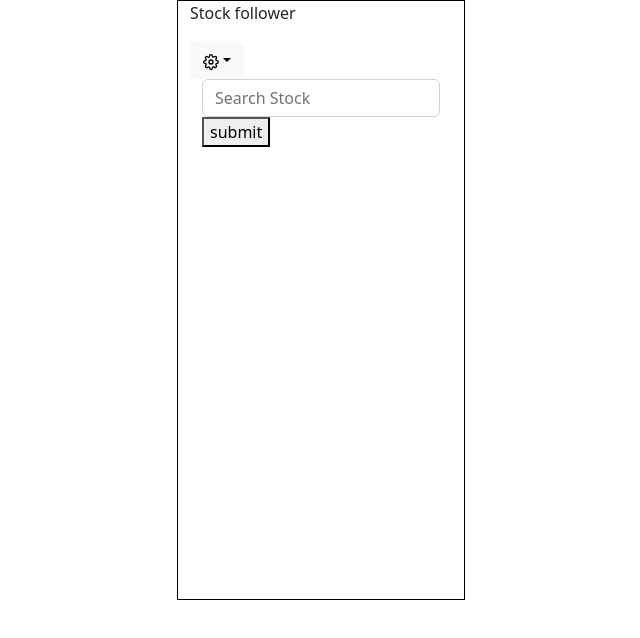
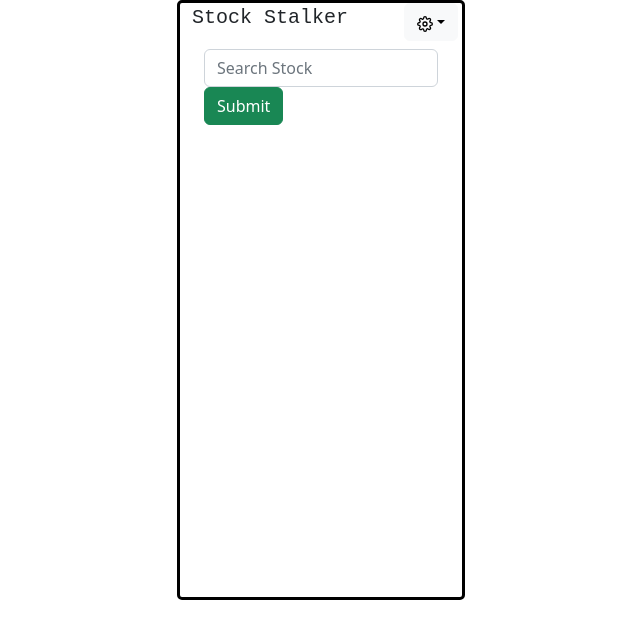
Before and after one commit to Smejia3409/stock-app, a React (Create React App) app in the folder frontend/: page / in a window 1280 px wide. Shown: the top 638 px of the page, without its empty margins (319-959 px from the left). Built offline with nearby package versions, Linux system fonts and the light colour scheme.

Commit message:
fixed extension css layout

```diff
--- a/frontend/src/App.tsx
+++ b/frontend/src/App.tsx
@@ -39,11 +39,9 @@ function App() {
     <div className="container extension">
       <StockContext.Provider value={{ stock, setStock }}>
         <StockDetails.Provider value={{ stockDetails, setStockDetails }}>
-          <div className="row w-100">
-            <p className="col-11">Stock follower</p>
-            {/* <button className="btn btn-light col-1">
-              <FiSettings />
-            </button> */}
+          <div className="row ">
+            <p className="col-9 app-headers">Stock Stalker</p>
+
             <Dropdown className="col-1">
               <Dropdown.Toggle variant="light" id="dropdown-basic">
                 <FiSettings />
@@ -53,8 +51,6 @@ function App() {
                 <Dropdown.Item href="#/action-1">
                   Delete Favorites Stocks
                 </Dropdown.Item>
-                <Dropdown.Item href="#/action-2">Another action</Dropdown.Item>
-                <Dropdown.Item href="#/action-3">Something else</Dropdown.Item>
               </Dropdown.Menu>
             </Dropdown>
           </div>
@@ -74,13 +70,13 @@ function App() {
 
           {getSymbolCookie() && (
             <>
-              <h4>My favorites</h4>
+              <p className="app-headers">My favorites</p>
               <FavoriteCards />
             </>
           )}
 
           {stockDetails && stockDetails["Meta Data"] && (
-            <div className="">
+            <div className="d-flex justify-content-center">
               <Cards
                 symbol={stockDetails["Meta Data"]["2. Symbol"]}
                 date={stockDetails["Meta Data"]["3. Last Refreshed"]}
--- a/frontend/src/SearchBar.tsx
+++ b/frontend/src/SearchBar.tsx
@@ -68,7 +68,9 @@ const SearchBar = () => {
         {showlist && (
           <StockResults stockList={companies} changeDisplay={setShowList} />
         )}
-        <button type="submit">submit</button>
+        <button type="submit" className="btn btn-success">
+          Submit
+        </button>
       </Form>
     </div>
   );
@@ -117,6 +119,12 @@ const StockResults = (props: { stockList: Array<any>; changeDisplay: any }) => {
         return (
           <Dropdown.Item
             key={company["2. name"] + company["1. symbol"]}
+            style={{
+              width: "18 rem",
+              overflowY: "scroll",
+              height: "8 rem",
+              zIndex: 2,
+            }}
             onClick={() => {
               console.log(company["1. symbol"]);
               props.changeDisplay(false);
--- a/frontend/src/style/extension.css
+++ b/frontend/src/style/extension.css
@@ -1,8 +1,12 @@
-* {
+.extension {
+  position: static;
+  width: 18rem;
+  height: 600px;
+  border: 3px solid black;
+  border-radius: 5px;
 }
 
-.extension {
-  width: 18rem;
-  height: 600px;
-  border: 1px solid black;
+.app-headers {
+  font-family: "Roboto Mono", monospace;
+  font-size: 20px;
 }
```
Also changed, not shown: 1 other file (tests, documents, lock files or other folders).
